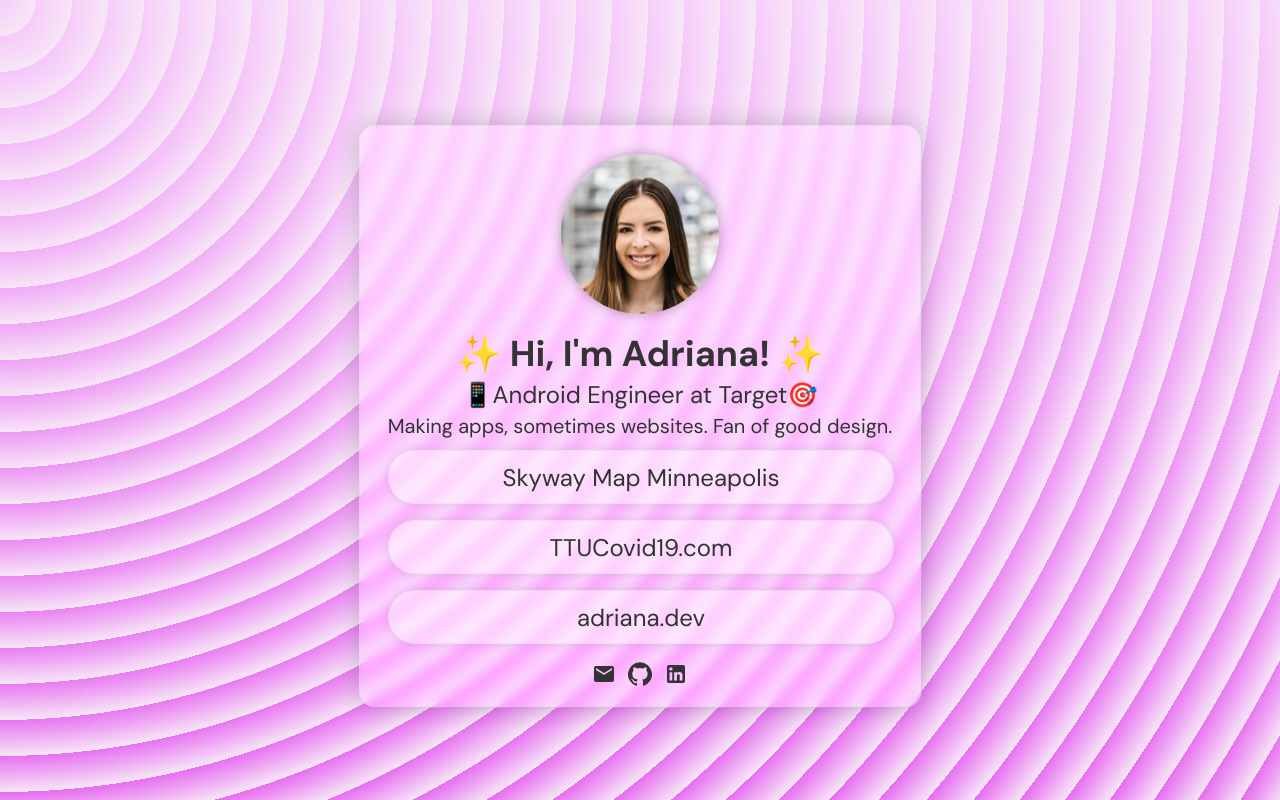
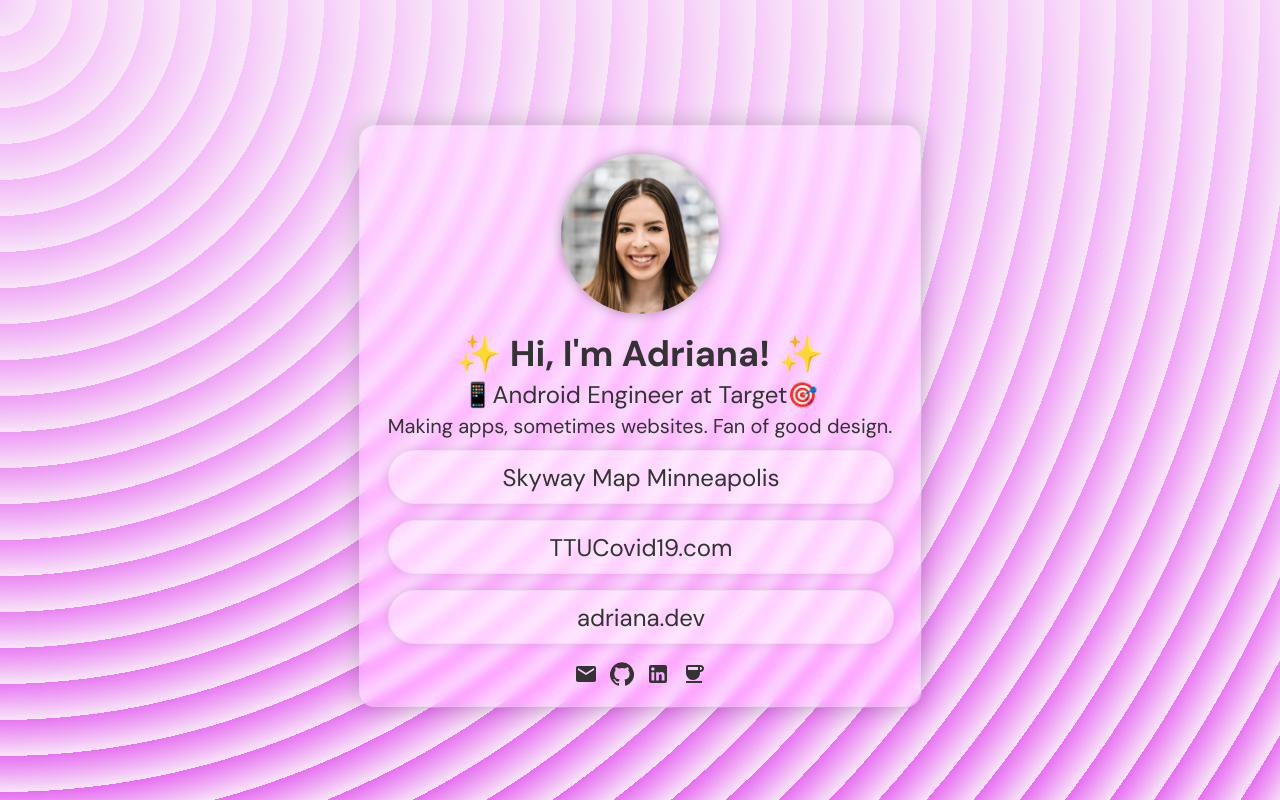
Before and after one commit to adrianaholley/adriana.dev, a React (Create React App) app: page / in a window 1280 px wide. Built offline with nearby package versions, Linux system fonts and the light colour scheme.

Commit message:
add kofi

```diff
--- a/package.json
+++ b/package.json
@@ -3,10 +3,13 @@
   "version": "0.1.0",
   "private": true,
   "dependencies": {
+    "@emotion/react": "^11.4.1",
+    "@emotion/styled": "^11.3.0",
     "@material-ui/core": "^4.12.3",
     "@material-ui/icons": "^4.11.2",
     "@material-ui/lab": "^4.0.0-alpha.60",
     "@material/button": "^11.0.0",
+    "@mui/icons-material": "^5.0.3",
     "@testing-library/jest-dom": "^5.11.4",
     "@testing-library/react": "^11.1.0",
     "@testing-library/user-event": "^12.1.10",
--- a/public/index.html
+++ b/public/index.html
@@ -1,7 +1,7 @@
 <!DOCTYPE html>
 <html lang="en">
   <head>
-    <!-- test this change -->
+    <!-- test this change again -->
     <meta charset="utf-8" />
 
     <link rel="preconnect" href="https://fonts.googleapis.com">
--- a/src/App.js
+++ b/src/App.js
@@ -1,5 +1,6 @@
-import Button from '@material-ui/core/Button';
 import facezoom from './face-zoom.png';
+import CoffeeIcon from '@mui/icons-material/Coffee';
+// import Coffee from '@material-ui/icons/Coffee';
 import Email from '@material-ui/icons/Email';
 import Github from '@material-ui/icons/GitHub';
 import LinkedIn from '@material-ui/icons/LinkedIn';
@@ -96,8 +97,18 @@
               target="_blank"
               rel="noopener noreferrer"
             >
-              <LinkedIn/>
+              <LinkedIn style={{paddingRight:12}}/>
             </a>
+
+            <a
+              href="https://ko-fi.com/adrianaholley"
+              target="_blank"
+              rel="noopener noreferrer"
+            >
+              <CoffeeIcon/>
+            </a>
+
+
           </div>
           <span className="small-spacing"></span>
 
```
Also changed, not shown: 2 other files (tests, documents, lock files or other folders).
